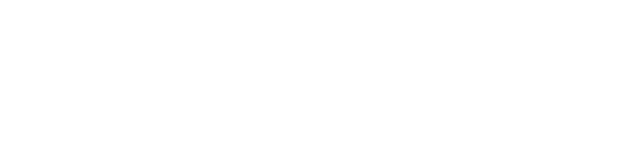
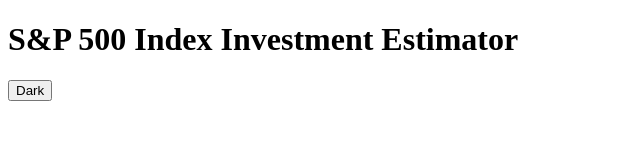
Before and after one commit to gwwebster/flatiron-phase-1-project, a plain HTML site: page index.html in a window 1280 px wide. Shown: the whole page, without its empty margins (0-640 px from the left). Drawn offline with Linux system fonts and the light colour scheme.

Commit message:
Add HTML header/dark mode button

```diff
--- a/index.html
+++ b/index.html
@@ -5,6 +5,13 @@
         <title>S&P 500 Investment Estimator</title>
         <link rel="stylesheet" href="./style.css">
     </head>
+    <body>
+        <header>
+            <h1>S&P 500 Index Investment Estimator</h1>
+            <div id="light_dark">
+                <button>Dark</button>
+            </div>
+        </header>
         <script type="text/javascript" src="./index.js"></script>
     </body>
 </html>
```
